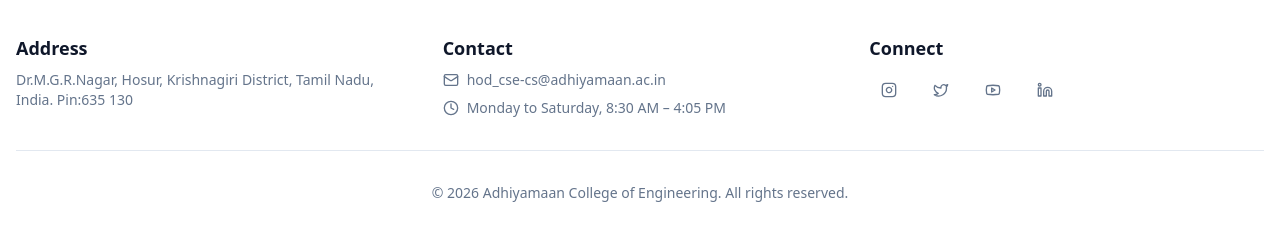
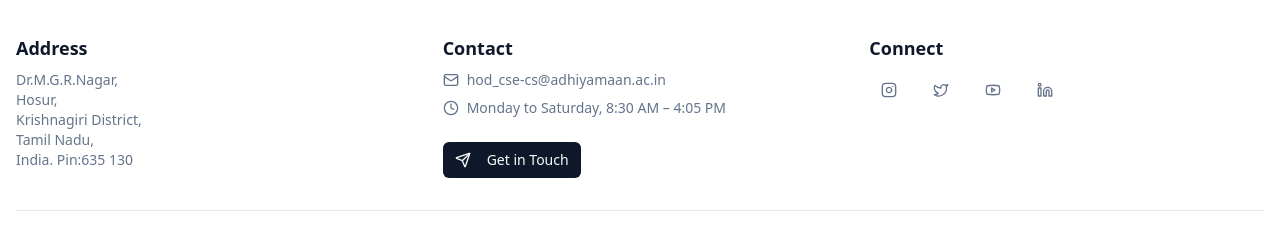
Before and after one commit to meelbreaker-001/CEPL, a React (Vite) app: page /events/1 in a window 1280 px wide. Shown: the part 550-778 px from the top of the page. Built offline with nearby package versions, Linux system fonts and the light colour scheme.

Commit message:
[dyad] wrote 1 file(s)

```diff
--- a/src/components/AppFooter.tsx
+++ b/src/components/AppFooter.tsx
@@ -2,11 +2,13 @@ import React from 'react';
 import { COLLEGE_INFO, SocialLink } from '@/lib/data';
 import { Separator } from '@/components/ui/separator';
 import { Button } from '@/components/ui/button';
-import { Phone, Mail, Clock } from 'lucide-react';
+import { Mail, Clock, Send } from 'lucide-react';
 
 interface AppFooterProps {
   info: typeof COLLEGE_INFO;
 }
+
+const CONTACT_PAGE_URL = "https://adhiyamaan.ac.in/ace/contactkeyperson.php";
 
 const AppFooter: React.FC<AppFooterProps> = ({ info }) => {
   return (
@@ -17,7 +19,9 @@ const AppFooter: React.FC<AppFooterProps> = ({ info }) => {
           {/* Address */}
           <div>
             <h4 className="text-lg font-semibold mb-2 text-primary">Address</h4>
-            <p className="text-sm text-muted-foreground">{info.address}</p>
+            <p className="text-sm text-muted-foreground whitespace-pre-line">
+              {info.address.split(',').join(',\n')}
+            </p>
           </div>
 
           {/* Contact */}
@@ -35,6 +39,16 @@ const AppFooter: React.FC<AppFooterProps> = ({ info }) => {
               <div className="flex items-center justify-center md:justify-start text-sm text-muted-foreground">
                 <Clock className="w-4 h-4 mr-2 flex-shrink-0" />
                 <span>{info.workingHours}</span>
+              </div>
+
+              {/* Contact Page Button */}
+              <div className="pt-4">
+                <Button asChild size="sm">
+                  <a href={CONTACT_PAGE_URL} target="_blank" rel="noopener noreferrer">
+                    <Send className="w-4 h-4 mr-2" />
+                    Get in Touch
+                  </a>
+                </Button>
               </div>
             </div>
           </div>
```
